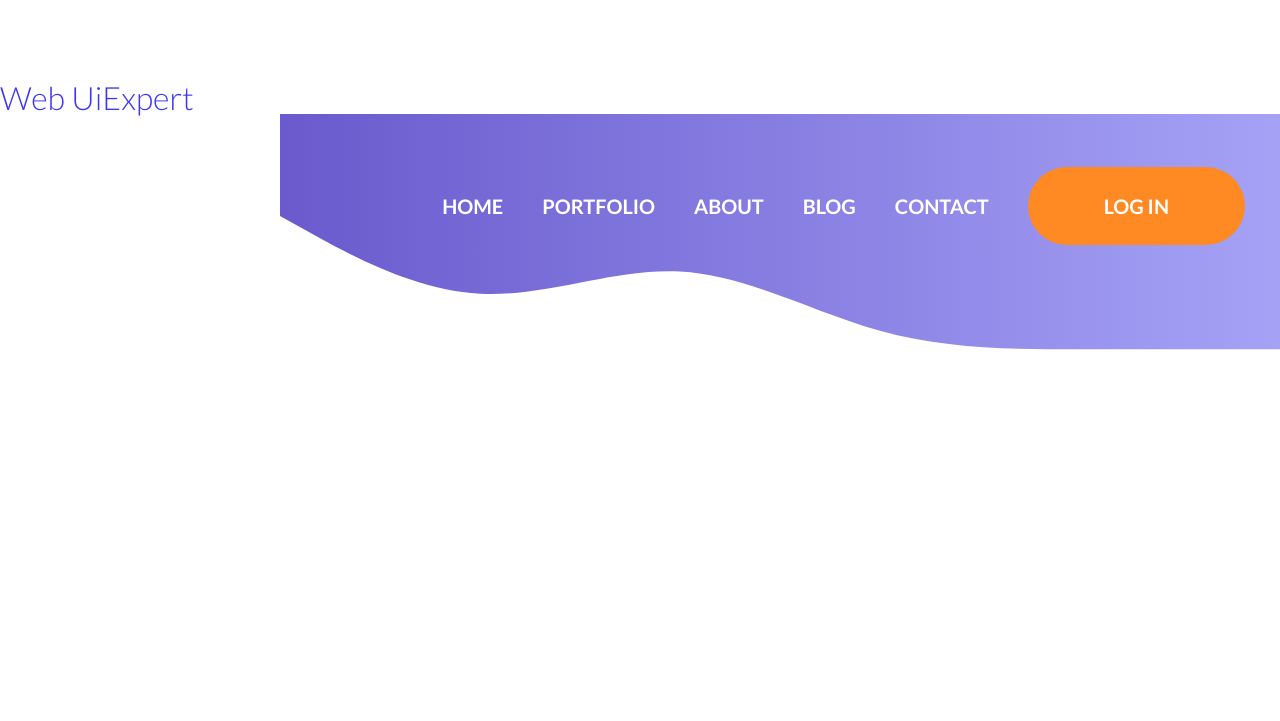
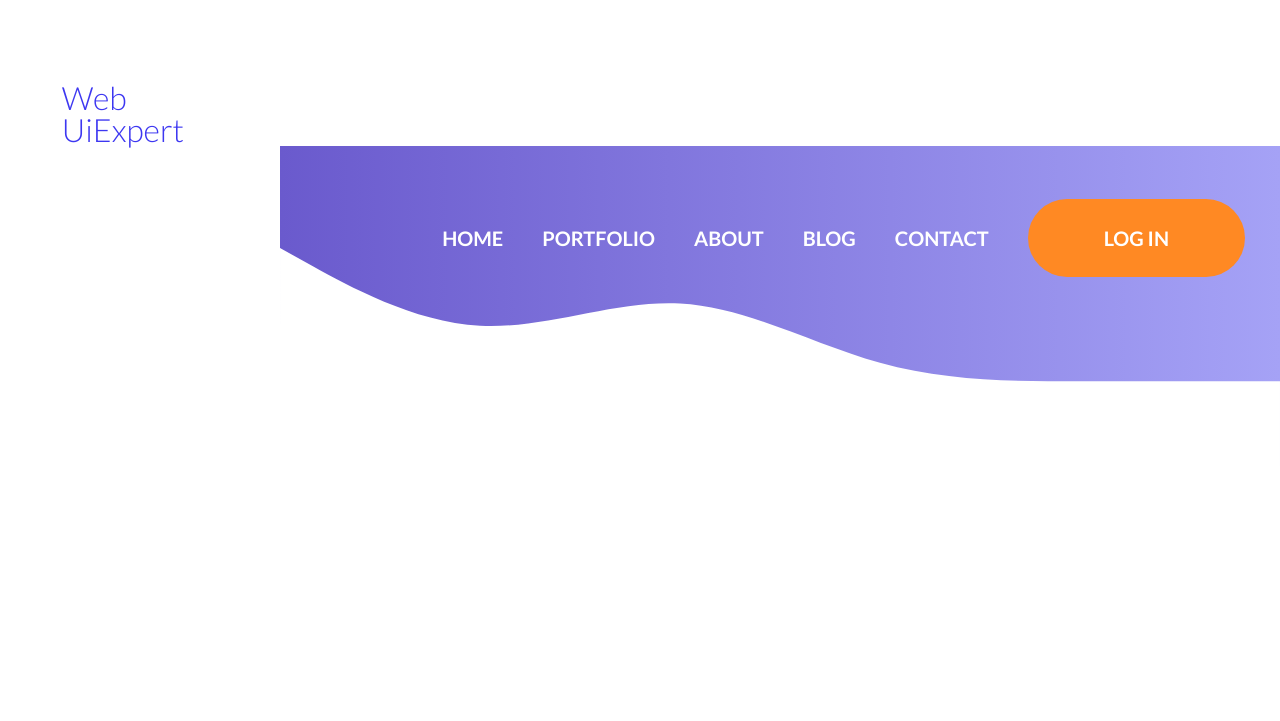
Before and after one commit to ElisoSaladze/Web-UiExpert, a plain HTML site: page index.html in a window 1280 px wide. Shown: the top 721 px of the page. Drawn offline with Linux system fonts and the light colour scheme; a web font is replaced by a local one.

Commit message:
Update style.css

```diff
--- a/css/style.css
+++ b/css/style.css
@@ -3,7 +3,7 @@
 	font-size: 32px;
 	color: #3D37F1;
 	margin-top: 82px;
-	margin-left: 20%px;
+	margin-left: 20%;
 	margin-right: 115px;
 	font-family: "Latoo";
 }
```
